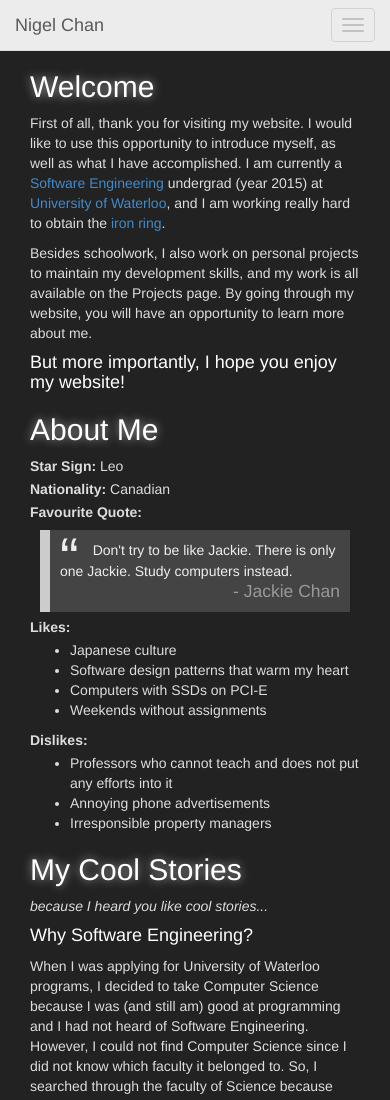
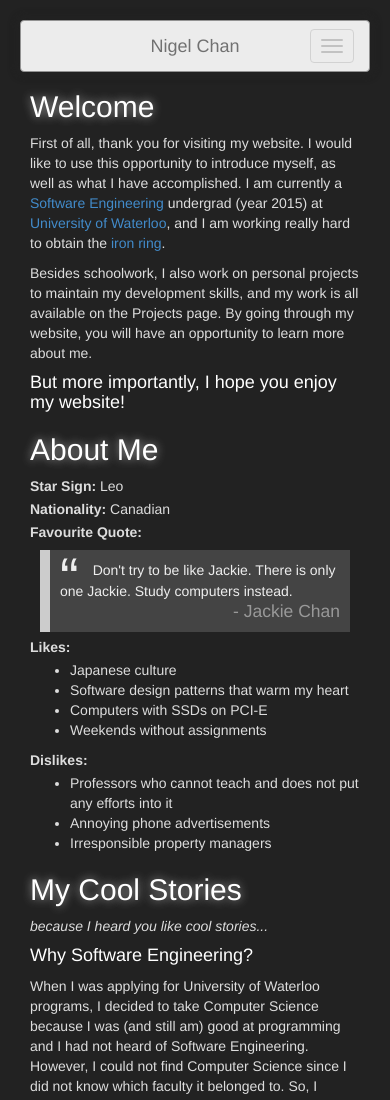
Before and after one commit to nigelchanyk/PersonalWebsiteV2, a plain HTML site: page index.html in a window 390 px wide. Shown: the top 1100 px of the page. Drawn offline with Linux system fonts and the light colour scheme.

Commit message:
Added navbar styles

```diff
--- a/css/styles.css
+++ b/css/styles.css
@@ -1,7 +1,7 @@
 /* Resets */
 body {
     background: #222;
-    padding-top: 50px;
+    padding-top: 70px;
 }
 
 code {
@@ -129,6 +129,10 @@ li.tabbed {
 }
 
 .navbar {
+    border: 1px solid #999;
+    box-shadow: 0 0 10px 3px #222;
+    border-radius: 4px;
+    margin: 20px;
     opacity: 0.95;
 }
 
@@ -225,6 +229,13 @@ li.tabbed {
 }
 
 @media (max-width: 767px) {
+    .navbar-header .navbar-brand {
+        display: block;
+        float: none;
+        margin: 0 auto;
+        text-align: center;
+        width: 200px;
+    }
     .projects .toggler.active {
         display: none;
     }
--- a/js/script.js
+++ b/js/script.js
@@ -4,7 +4,7 @@ var NavigatorFader = function(nav) {
     this.scroll = $(document).scrollTop();
     this.visible = true;
     this.timeout = null;
-    this.activeArea = $(nav).height();
+    this.activeArea = $(nav).height() + parseInt($(nav).css('margin-top').replace('px', ''));
 
     $(document).scroll(function() {
         if (_this.timeout != null)
```
